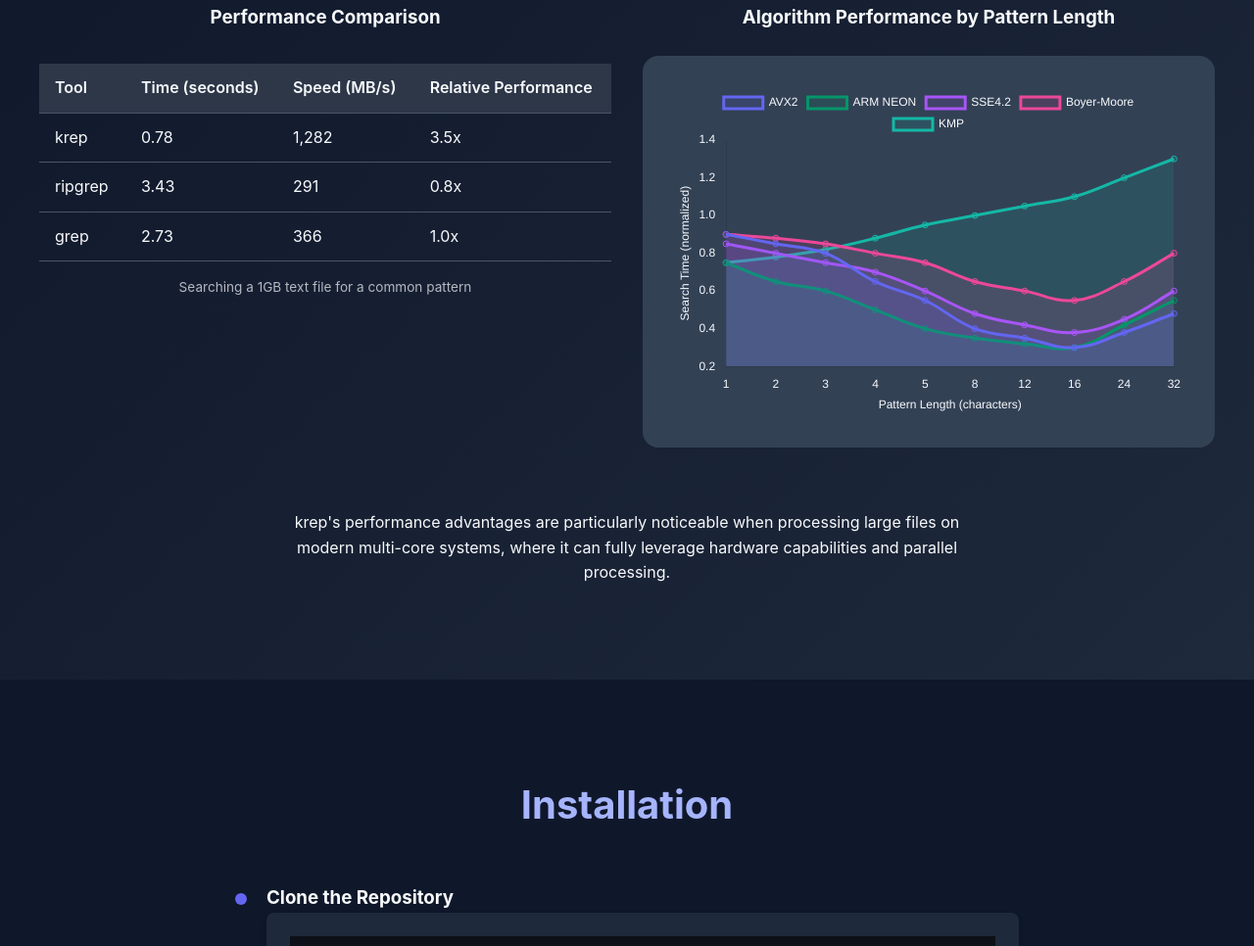
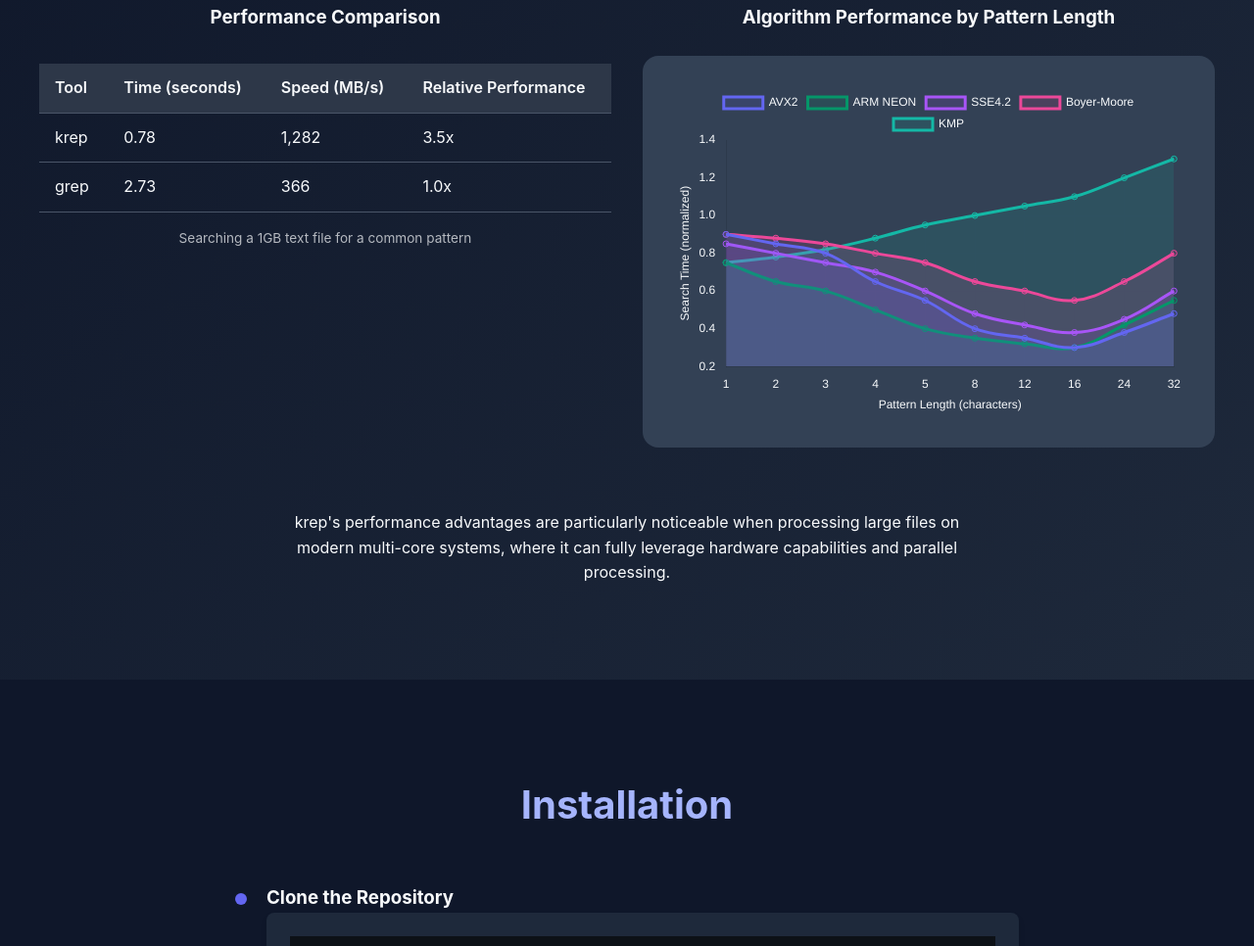
Before and after one commit to ashllll/log_hightlight_krep, a plain HTML site: page docs/index.html in a window 1280 px wide. Shown: the part 3815-4781 px from the top of the page at 98% size. Drawn offline with nearby package versions, Linux system fonts and the light colour scheme.

Commit message:
docs: Remove ripgrep from performance comparison tables
This commit removes the performance benchmark results for `ripgrep` (rg) from the comparison tables presented in the documentation.

- Updated `README.md` to remove the `ripgrep` row from the performance table.
- Updated `docs/index.html` to remove the `ripgrep` row from the performance table.

```diff
--- a/docs/index.html
+++ b/docs/index.html
@@ -527,12 +527,6 @@ if (pattern_len < 3) {
                                 <td>3.5x</td>
                             </tr>
                             <tr>
-                                <td>ripgrep</td>
-                                <td>3.43</td>
-                                <td>291</td>
-                                <td>0.8x</td>
-                            </tr>
-                            <tr>
                                 <td>grep</td>
                                 <td>2.73</td>
                                 <td>366</td>
```
Also changed, not shown: 1 other file.
